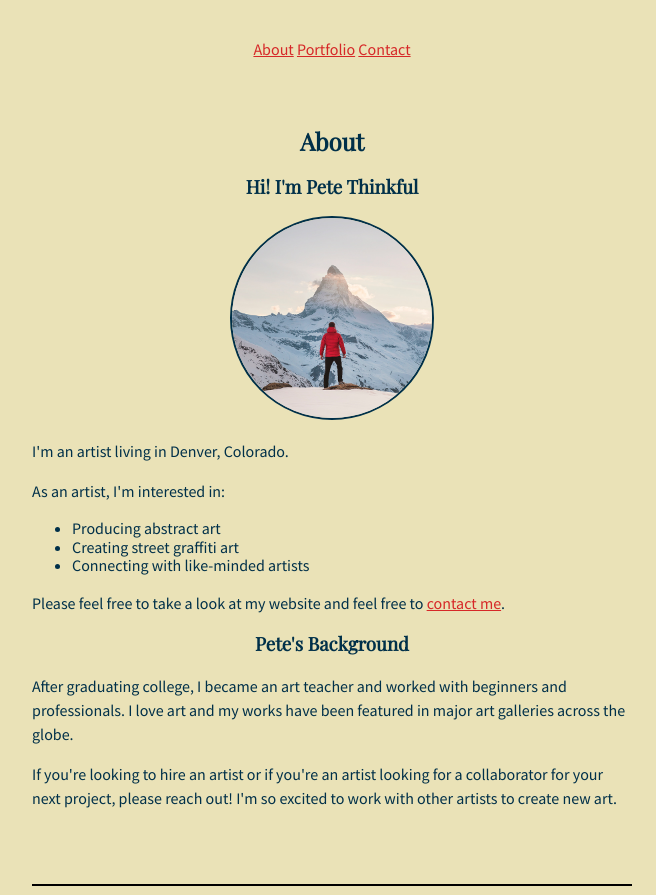
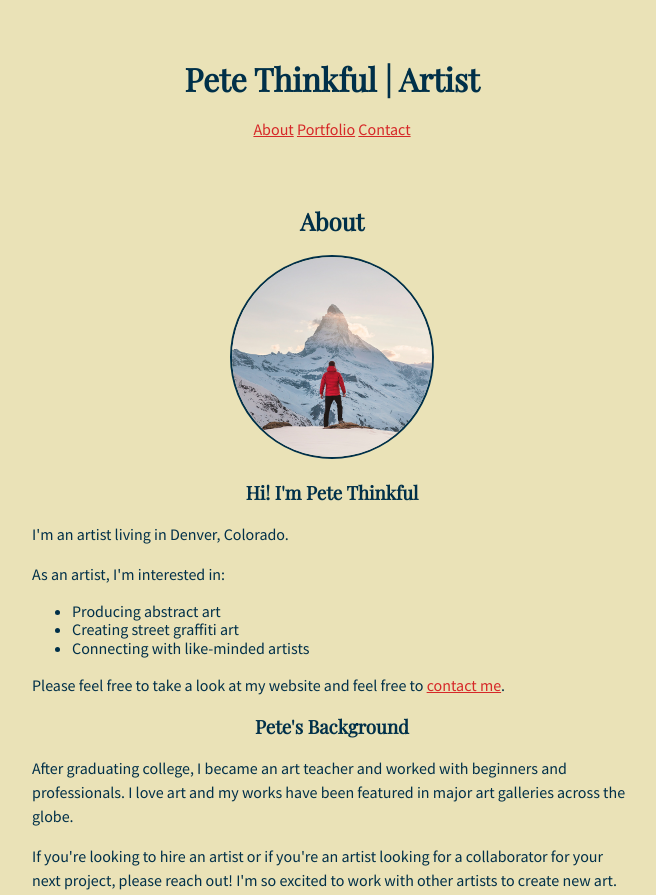
Before and after one commit to Kayvicious/Pete-thinkful, a plain HTML site: page index.html in a window 1280 px wide. Shown: the top 895 px of the page, without its empty margins (308-964 px from the left). Drawn offline with nearby package versions, Linux system fonts and the light colour scheme.

Commit message:
Update index.html
Update HTML to help with design updates

```diff
--- a/index.html
+++ b/index.html
@@ -13,11 +13,14 @@
 <body>
   <!-- TODO: Add header here -->
   <header>
-    <nav>
-      <a href="#about">About</a>
-      <a href="#portfolio">Portfolio</a>
-      <a href="#contact">Contact</a>
+    <div>
+      <nav class="flex">
+        <h1 class="item-quad">Pete Thinkful | Artist</h1>
+        <a class="item" href="#about">About</a>
+        <a class="item" href="#portfolio">Portfolio</a>
+        <a class="item" href="#contact">Contact</a>
       </nav>
+    </div>
   </header>
 
   <main>
@@ -26,11 +29,14 @@
       <article id="about" class="about">
         <h2>About</h2>
 
-
-        <h3>Hi! I'm Pete Thinkful</h3>
-        <div>
+        <section class="flex">
+          <div class="item">
             <img class="image-circle" src="images/pete-thinkful.png" alt="Pete Thinkful">
           </div>
+
+          <section class="item">
+            <h3>Hi! I'm Pete Thinkful</h3>
+
             <p>I'm an artist living in Denver, Colorado.</p>
             <p>As an artist, I'm interested in:</p>
             <ul>
@@ -39,7 +45,8 @@
               <li>Connecting with like-minded artists</li>
             </ul>
             <p>Please feel free to take a look at my website and feel free to <a href="#contact">contact me</a>.</p>
-
+          </section>
+        </section>
 
         <section>
           <h3>Pete's Background</h3>
@@ -63,7 +70,8 @@
       <article id="portfolio" class="portfolio">
         <h2>Portfolio</h2>
 
-        <section>
+        <section class="flex">
+          <section class="item-2">
             <h3>Abstract Red</h3>
             <div>
               <img src="images/abstract-red.png" alt="Abstract Red">
@@ -74,7 +82,7 @@
             </p>
           </section>
 
-        <section>
+          <section class="item-2">
             <h3>Spiral Zany</h3>
             <div>
               <img src="images/spiral-zany.png" alt="Spiral Zany">
@@ -85,7 +93,7 @@
             </p>
           </section>
 
-        <section>
+          <section class="item-2">
             <h3>Melted Rainbow</h3>
             <div>
               <img src="images/melted-rainbow.png" alt="Melted Rainbow">
@@ -94,6 +102,7 @@
               Edison bulb single-origin coffee snackwave, actually ennui
               locavore shabby chic forage.
             </p>
+          </section>
       </section>
       </article>
 
```
Lines whose indentation alone changed are shown as unchanged.
